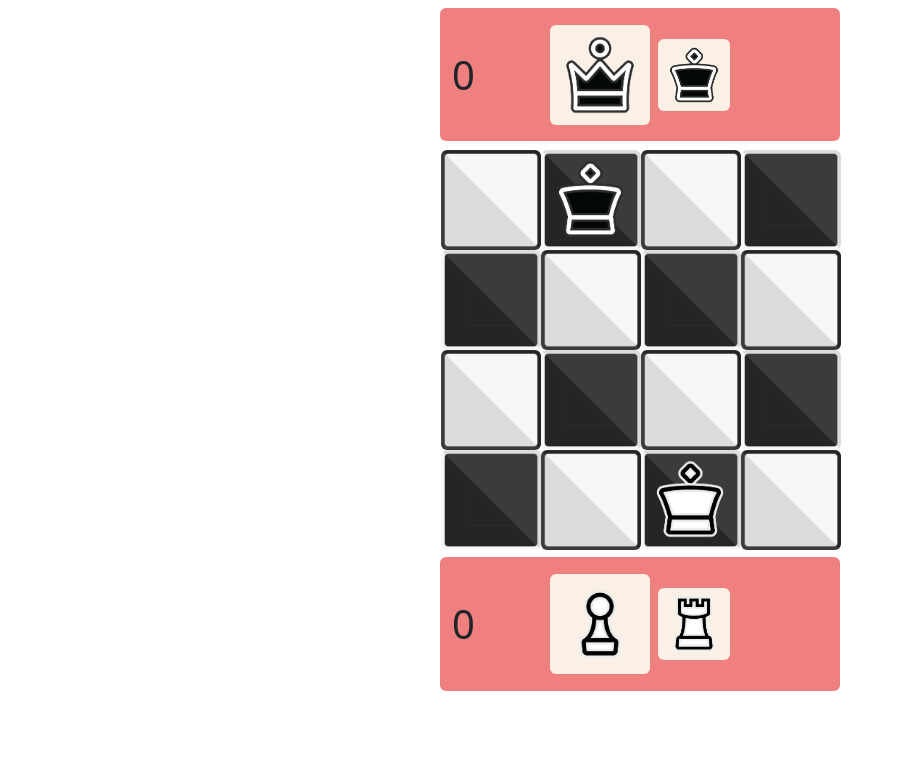
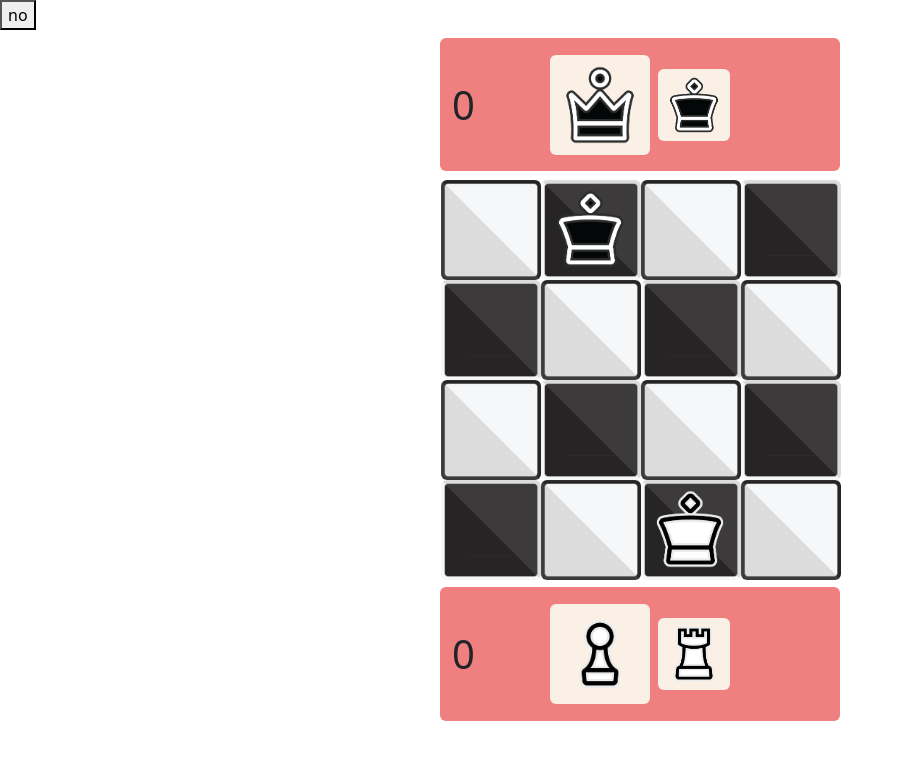
Before and after one commit to jotyot/switch-chess, a React (Vite) app: page / in a window 1280 px wide. Shown: the top 760 px of the page, without its empty margins (0-904 px from the left). Built offline with nearby package versions, Linux system fonts and the light colour scheme.

Commit message:
ai test button

```diff
--- a/src/components/Game.tsx
+++ b/src/components/Game.tsx
@@ -19,7 +19,7 @@ function Game() {
   const handSize = 2;
   const winningTotal = 10;
 
-  const aiOpponent = true;
+  const [aiOpponent, setAiOppenent] = useState(false);
 
   // idk how else to rerender the board since i cant tell the useState that the boardState changed
   const [render, setRender] = useState([0]);
@@ -174,6 +174,9 @@ function Game() {
 
   return (
     <div className="position-relative">
+      <button onClick={() => setAiOppenent(!aiOpponent)}>
+        {aiOpponent ? "ai" : "no"}
+      </button>
       {displayFlip.current ? whiteUI : blackUI}
       <Board
         flipped={displayFlip.current}
```
